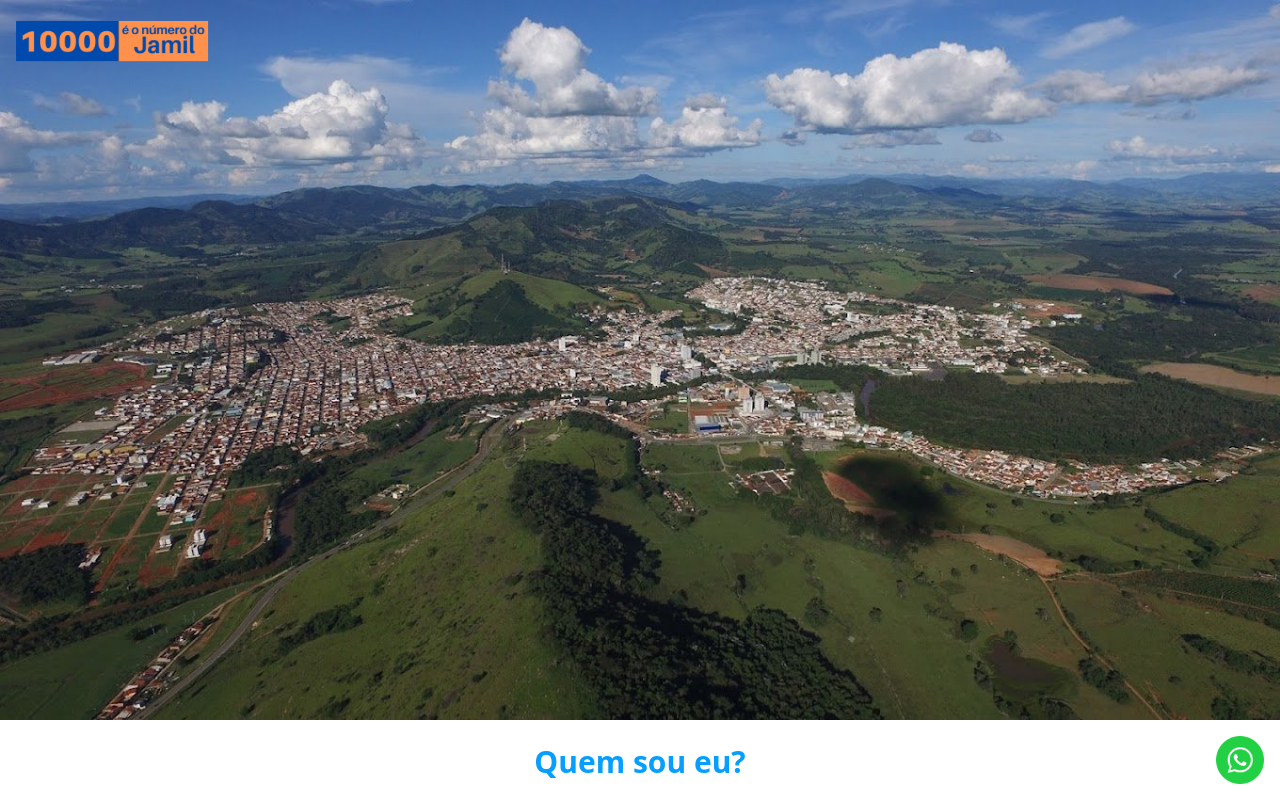
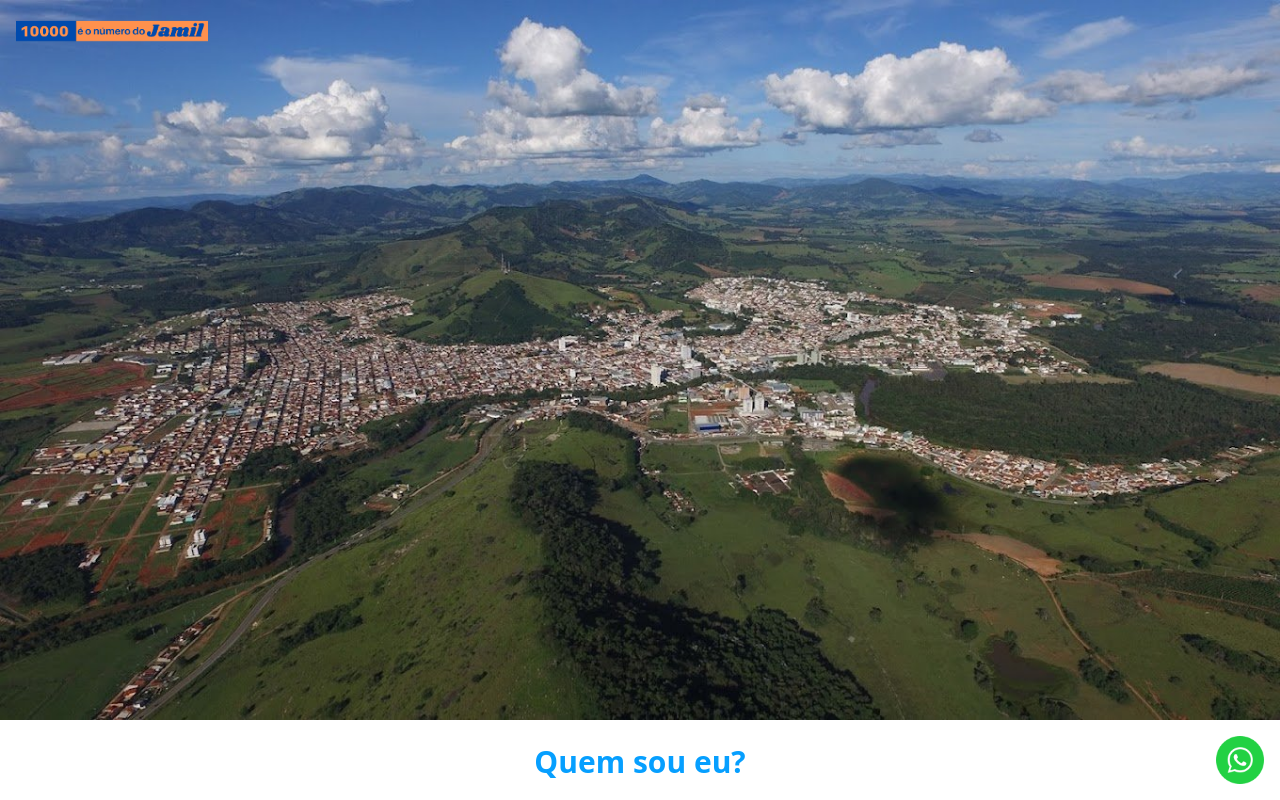
Before and after one commit to KCHAGAS94/Vereador_Jamil, a plain HTML site: page index.html in a window 1280 px wide. Shown: the top 800 px of the page. Drawn offline with nearby package versions, Linux system fonts and the light colour scheme.

Commit message:
foto heade

```diff
--- a/index.html
+++ b/index.html
@@ -56,7 +56,7 @@
                 <!-- Logo -->
                 <div class="text-2xl font-bold">
                     <a class="navbar-brand" href="index.html">
-                        <img src="../img/10000.png" alt="Descrição da Imagem" class="w-16 md:w-32 lg:w-48">
+                        <img src="../img/10000 (1).png" alt="Descrição da Imagem" class="w-16 md:w-32 lg:w-48">
                     </a>
                 </div>
             </div>
```
Also changed, not shown: img/10000 (1).png (added).
